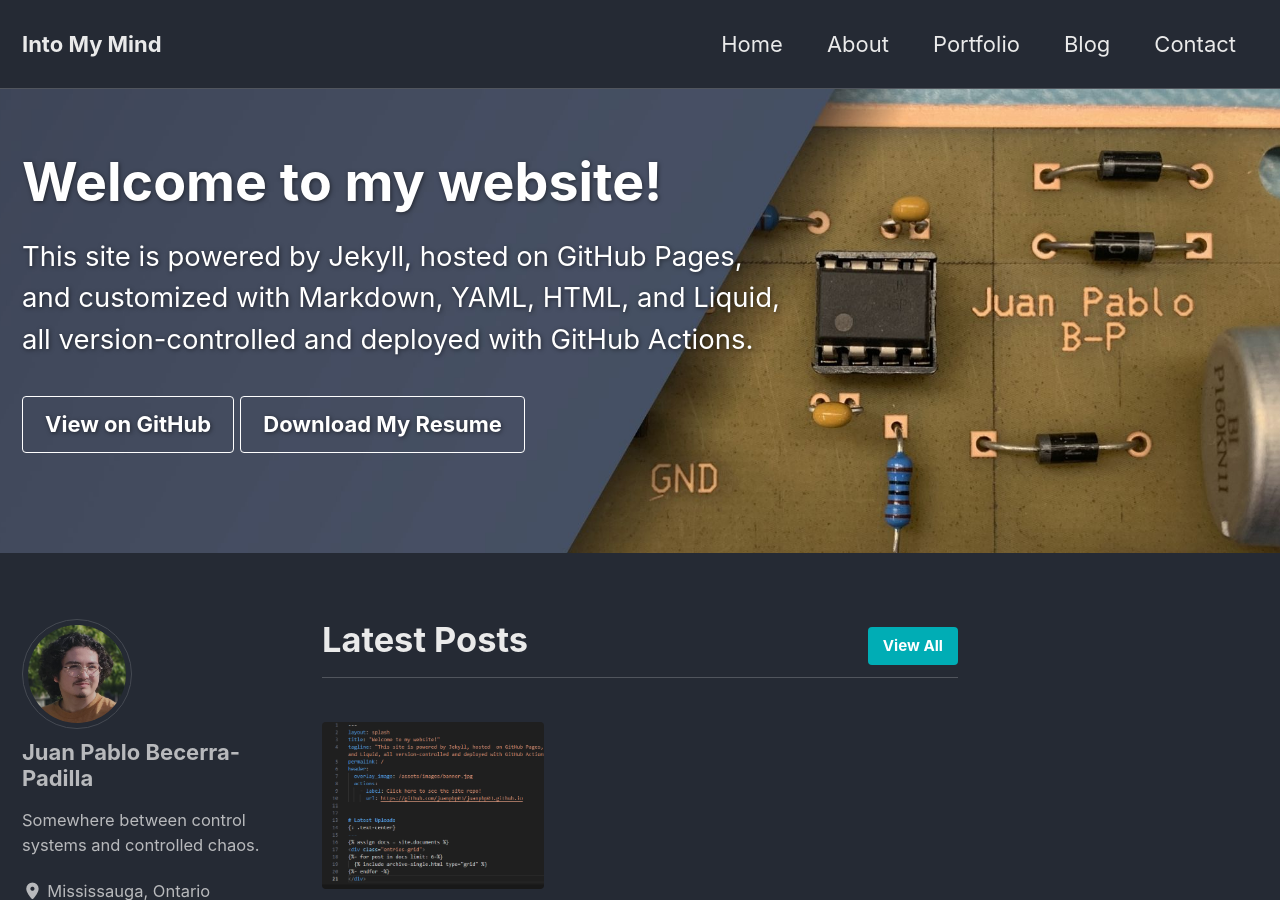
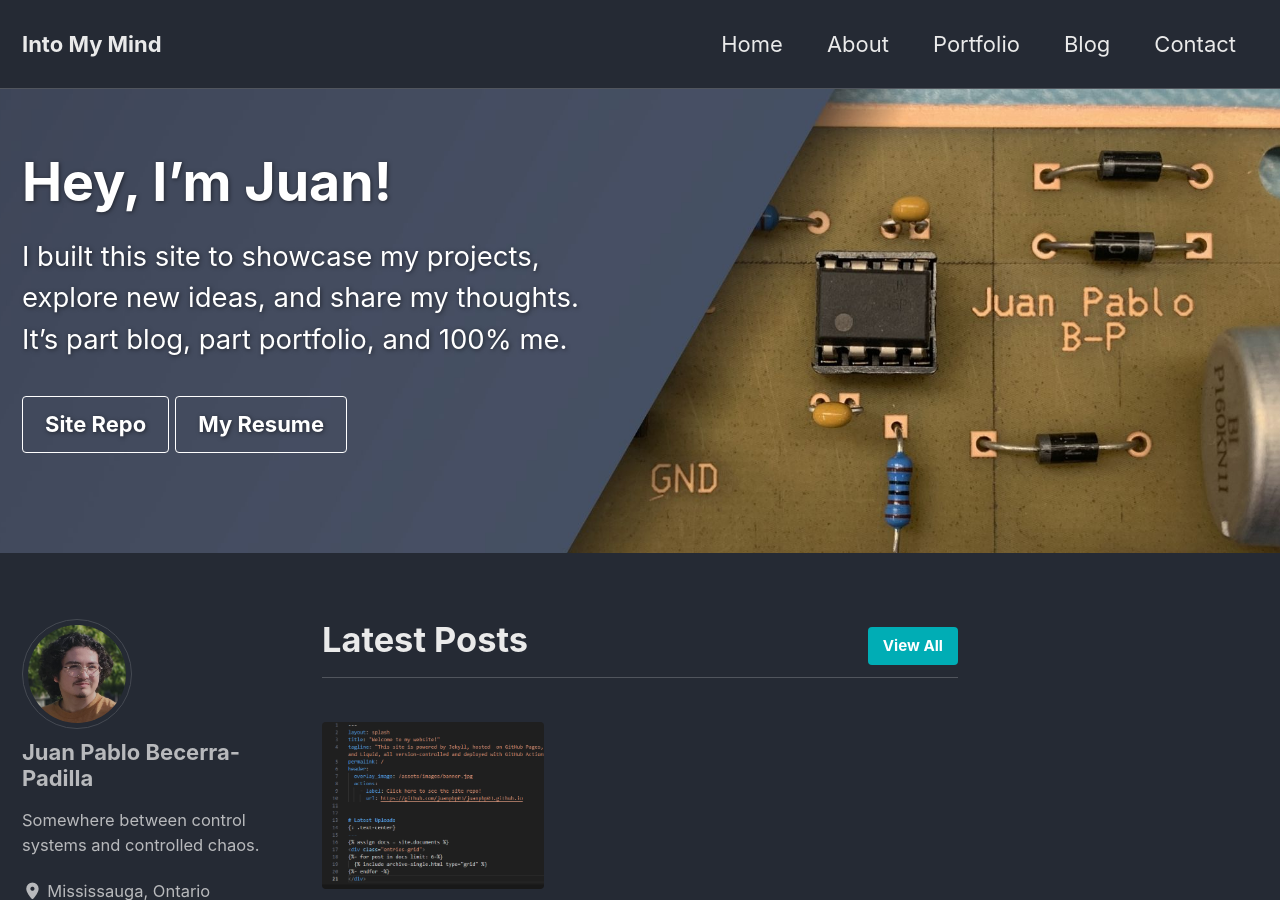
Before and after one commit to JuanPBP03/juanpbp03.github.io, a Jekyll site: the page built from index.md, in a window 1280 px wide and 900 px high. Built offline with Jekyll 4.4.1, drawn with Linux system fonts in a browser that asks for light colours; cached includes are drawn as plain includes.

Commit message:
Updated splash page tagline and button text"

```diff
--- a/_includes/page__hero.html
+++ b/_includes/page__hero.html
@@ -30,8 +30,13 @@
           {{ page.title | default: site.title | markdownify | remove: "<p>" | remove: "</p>" }}
         {% endif %}
       </h1>
+
       {% if page.tagline %}
-        <p class="page__lead">{{ page.tagline | markdownify | remove: "<p>" | remove: "</p>" }}</p>
+        {% if page.url == "/" %}
+          <p class="page__lead" style="max-width: 600px;">{{ page.tagline | markdownify | remove: "<p>" | remove: "</p>" }}</p>
+        {% else %}
+          <p class="page__lead">{{ page.tagline | markdownify | remove: "<p>" | remove: "</p>" }}</p>
+        {% endif %}
       {% elsif page.header.show_overlay_excerpt != false and page.excerpt %}
         <p class="page__lead">{{ page.excerpt | markdownify | remove: "<p>" | remove: "</p>" }}</p>
       {% endif %}
--- a/index.md
+++ b/index.md
@@ -1,14 +1,14 @@
 ---
 layout: posts
-title: "Welcome to my website!"
-tagline: "This site is powered by Jekyll, hosted  on GitHub Pages, and customized with Markdown, YAML, HTML, and Liquid, all version-controlled and deployed with GitHub Actions."
+title: "Hey, I'm Juan!"
+tagline: "I built this site to showcase my projects, explore new ideas, and share my thoughts. It's part blog, part portfolio, and 100% me."
 permalink: /
 header:
   overlay_image: /assets/images/banner.jpg
   actions:
-    - label: View on GitHub
+    - label: Site Repo
       url: https://github.com/juanpbp03/juanpbp03.github.io
-    - label: Download My Resume
+    - label: My Resume
       url: /assets/files/JuanPBP-Resume.pdf
 author_profile: true
 entries_layout: grid
```
